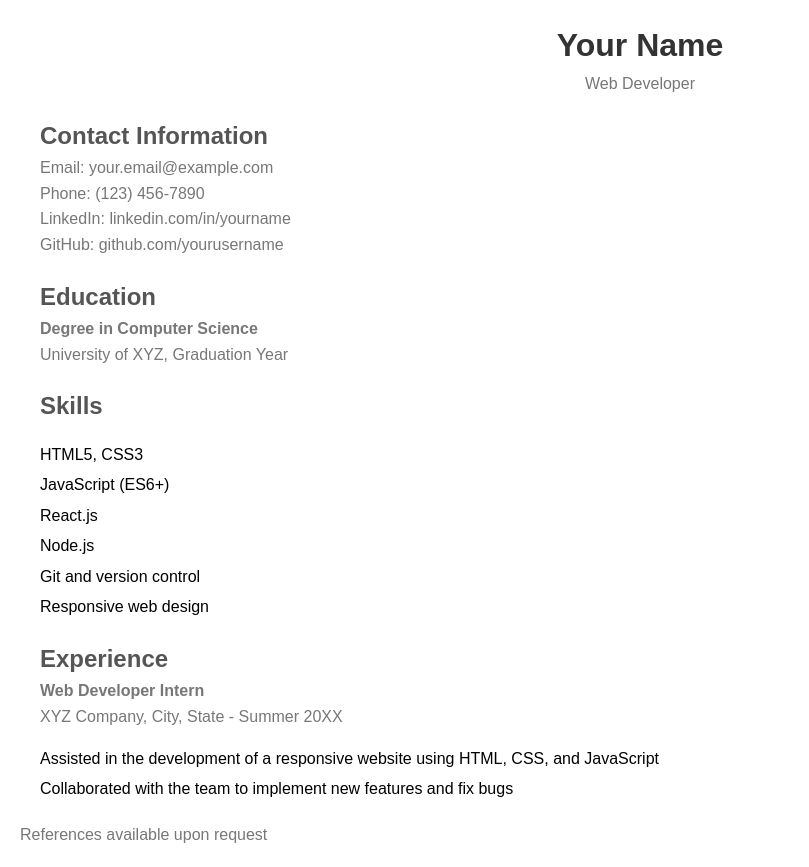
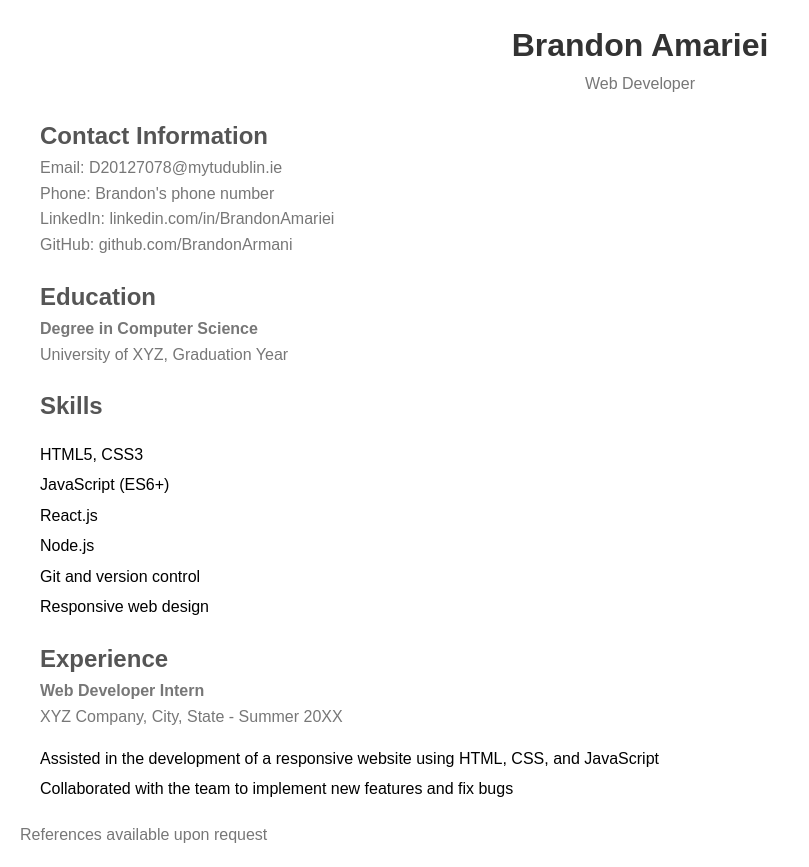
Before and after one commit to BrandonArmani/my-first-static-web-app, a website: page src/index.html in a window 1280 px wide. Shown: the whole page, without its empty margins (0-809 px from the left). Drawn offline with Linux system fonts and the light colour scheme.

Commit message:
Updateindex.html

```diff
--- a/src/index.html
+++ b/src/index.html
@@ -3,7 +3,7 @@
 <head>
     <meta charset="UTF-8">
     <meta name="viewport" content="width=device-width, initial-scale=1.0">
-    <title>Your Name - Resume</title>
+    <title>Brandon Amariei - Resume</title>
     <style>
         body {
             font-family: Arial, sans-serif;
@@ -52,16 +52,16 @@
 <body>
 
     <header>
-        <h1>Your Name</h1>
+        <h1>Brandon Amariei</h1>
         <p>Web Developer</p>
     </header>
 
     <section>
         <h2>Contact Information</h2>
-        <p>Email: your.email@example.com</p>
-        <p>Phone: (123) 456-7890</p>
-        <p>LinkedIn: linkedin.com/in/yourname</p>
-        <p>GitHub: github.com/yourusername</p>
+        <p>Email: D20127078@mytudublin.ie</p>
+        <p>Phone: Brandon's phone number </p>
+        <p>LinkedIn: linkedin.com/in/BrandonAmariei</p>
+        <p>GitHub: github.com/BrandonArmani</p>
     </section>
 
     <section>
```
